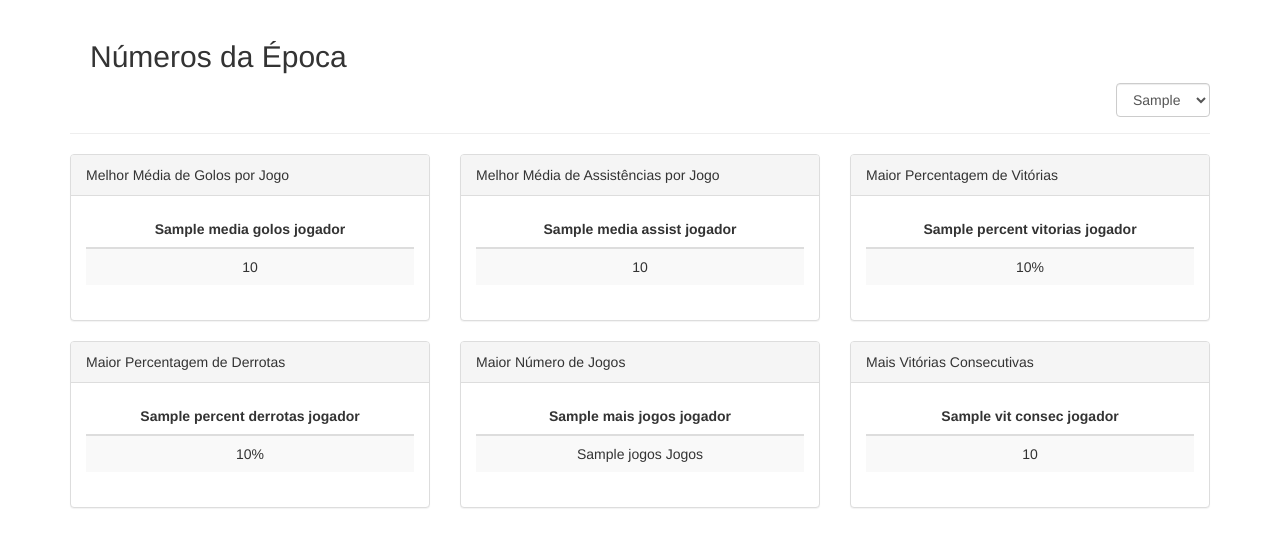
After one commit to mafmartins/futebola, a Django app: template templates/futebola/numEpoca.html in a window 1280 px wide. The commit adds this page. Shown: the top 547 px of the page. Run offline with Django 3.2, Linux system fonts and the light colour scheme; the template is opened without the code that fills it: most values are stand-ins (such as "Sample title", 1, 10 or a date in 2020); some libraries are stand-ins or nearby versions.

Commit message:
Versão 0.7.4.3 - Criada página com estatisticas da época.

```diff
--- a/templates/futebola/index.html
+++ b/templates/futebola/index.html
@@ -20,8 +20,7 @@
                 {% if epocas %}
                   <select class="form-control" id="sel1" onchange="location = this.value;" style="float: right;display:inline;width:auto;">
                     {% for epoca_item in epocas %}
-
-                    <option {% ifequal epoca_item.numeracao_epoca epoca_num|add:"0" %} selected="selected" {% endifequal %} value="http://django.fansubs.pt/futebola/{{epoca_item.numeracao_epoca}}">{{epoca_item}}</option>
+                    <option {% if epoca_item.numeracao_epoca == epoca.numeracao_epoca %} selected="selected" {% endif %} value="{% url 'futebola:index' epoca_item.numeracao_epoca %}">{{epoca_item}}</option>
                     {% endfor %}
                   </select>
                 {% endif %}
--- /dev/null
+++ b/templates/futebola/numEpoca.html
@@ -0,0 +1,143 @@
+{% load static %}
+{% load jogador_extras %}
+<!DOCTYPE html>
+<html>
+<head>
+    <link rel="stylesheet" type="text/css" href="{% static 'futebola/css/bootstrap.min.css' %}" />
+    <link rel="stylesheet" type="text/css" href="{% static 'futebola/css/custom.css' %}" />
+    <script type="text/javascript" src="{% static 'futebola/js/jquery-3.2.1.min.js' %}" ></script>
+    <script type="text/javascript" src="{% static 'futebola/js/custom.js' %}" ></script>
+</head>
+<body>
+    <div class="container">
+        <div class="page-header" style="padding-bottom: 50px;">
+            <h2 style="margin-left: 20px;">Números da Época</h2>
+            {% if epocas %}
+                <select class="form-control" id="sel1" onchange="location = this.value;" style="float: right;display:inline;width:auto;">
+                {% for epoca_item in epocas %}
+                <option {% if epoca_item.numeracao_epoca == epoca.numeracao_epoca %} selected="selected" {% endif %} value="{% url 'futebola:numerosEpoca' epoca_item.numeracao_epoca %}">{{epoca_item}}</option>
+                {% endfor %}
+                </select>
+            {% endif %}
+        </div>
+        <div class="row">
+            <div class="col-xs-4">
+                <div class="panel panel-default">
+                    <div class="panel-heading">Melhor Média de Golos por Jogo</div>
+                    <div class="panel-body">
+                        <table class="table table-striped">
+                            <thead>
+                                <tr>
+                                    <th class="text-center">{{ media_golos_jogador.nome }}</th>
+                                </tr>
+                            </thead>
+                            <tbody>
+                                <tr>
+                                    <td class="text-center">{{ media_golos_jogador.valor }}</td>
+                                </tr>
+                            </tbody>
+                        </table>
+                    </div>
+                </div>
+            </div>
+            <div class="col-xs-4">
+                <div class="panel panel-default">
+                    <div class="panel-heading">Melhor Média de Assistências por Jogo</div>
+                    <div class="panel-body">
+                        <table class="table table-striped">
+                            <thead>
+                                <tr>
+                                    <th class="text-center">{{ media_assist_jogador.nome }}</th>
+                                </tr>
+                            </thead>
+                            <tbody>
+                                <tr>
+                                    <td class="text-center">{{ media_assist_jogador.valor }}</td>
+                                </tr>
+                            </tbody>
+                        </table>
+                    </div>
+                </div>
+            </div>
+            <div class="col-xs-4">
+                <div class="panel panel-default">
+                    <div class="panel-heading">Maior Percentagem de Vitórias</div>
+                    <div class="panel-body">
+                        <table class="table table-striped">
+                            <thead>
+                                <tr>
+                                    <th class="text-center">{{ percent_vitorias_jogador.nome }}</th>
+                                </tr>
+                            </thead>
+                            <tbody>
+                                <tr>
+                                    <td class="text-center">{{ percent_vitorias_jogador.valor }}%</td>
+                                </tr>
+                            </tbody>
+                        </table>
+                    </div>
+                </div>
+            </div>
+        </div>
+        <div class="row">
+            <div class="col-xs-4">
+                <div class="panel panel-default">
+                    <div class="panel-heading">Maior Percentagem de Derrotas</div>
+                    <div class="panel-body">
+                        <table class="table table-striped">
+                            <thead>
+                                <tr>
+                                    <th class="text-center">{{ percent_derrotas_jogador.nome }}</th>
+                                </tr>
+                            </thead>
+                            <tbody>
+                                <tr>
+                                    <td class="text-center">{{ percent_derrotas_jogador.valor }}%</td>
+                                </tr>
+                            </tbody>
+                        </table>
+                    </div>
+                </div>
+            </div>
+            <div class="col-xs-4">
+                <div class="panel panel-default">
+                    <div class="panel-heading">Maior Número de Jogos</div>
+                    <div class="panel-body">
+                        <table class="table table-striped">
+                            <thead>
+                                <tr>
+                                    <th class="text-center">{{ mais_jogos_jogador.nome }}</th>
+                                </tr>
+                            </thead>
+                            <tbody>
+                                <tr>
+                                    <td class="text-center">{{ mais_jogos_jogador.jogos }} Jogos</td>
+                                </tr>
+                            </tbody>
+                        </table>
+                    </div>
+                </div>
+            </div>
+            <div class="col-xs-4">
+                <div class="panel panel-default">
+                    <div class="panel-heading">Mais Vitórias Consecutivas</div>
+                    <div class="panel-body">
+                        <table class="table table-striped">
+                            <thead>
+                                <tr>
+                                    <th class="text-center">{{ vit_consec_jogador.nome }}</th>
+                                </tr>
+                            </thead>
+                            <tbody>
+                                <tr>
+                                    <td class="text-center">{{ vit_consec_jogador.valor }}</td>
+                                </tr>
+                            </tbody>
+                        </table>
+                    </div>
+                </div>
+            </div>
+        </div>
+    </div>
+</body>
+</html>
```
Also changed, not shown: models.py (+121 -34 lines), urls.py (+7 -3 lines), views.py (+24 -0 lines).
